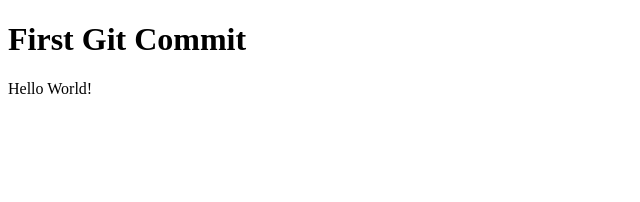
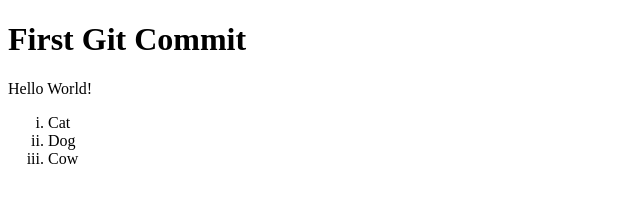
Before and after one commit to vicky-magiri/HTMLTutorial, a plain HTML site: page index.html in a window 1280 px wide. Shown: the whole page, without its empty margins (0-640 px from the left). Drawn offline with Linux system fonts and the light colour scheme.

Commit message:
Added a list

```diff
--- a/index.html
+++ b/index.html
@@ -11,6 +11,11 @@
     </header>
     <main>
         <p>Hello World!</p>
+        <ol type="i">
+            <li>Cat</li>
+            <li>Dog</li>
+            <li>Cow</li>
+        </ol>
     </main>
 </body>
 </html>
```
